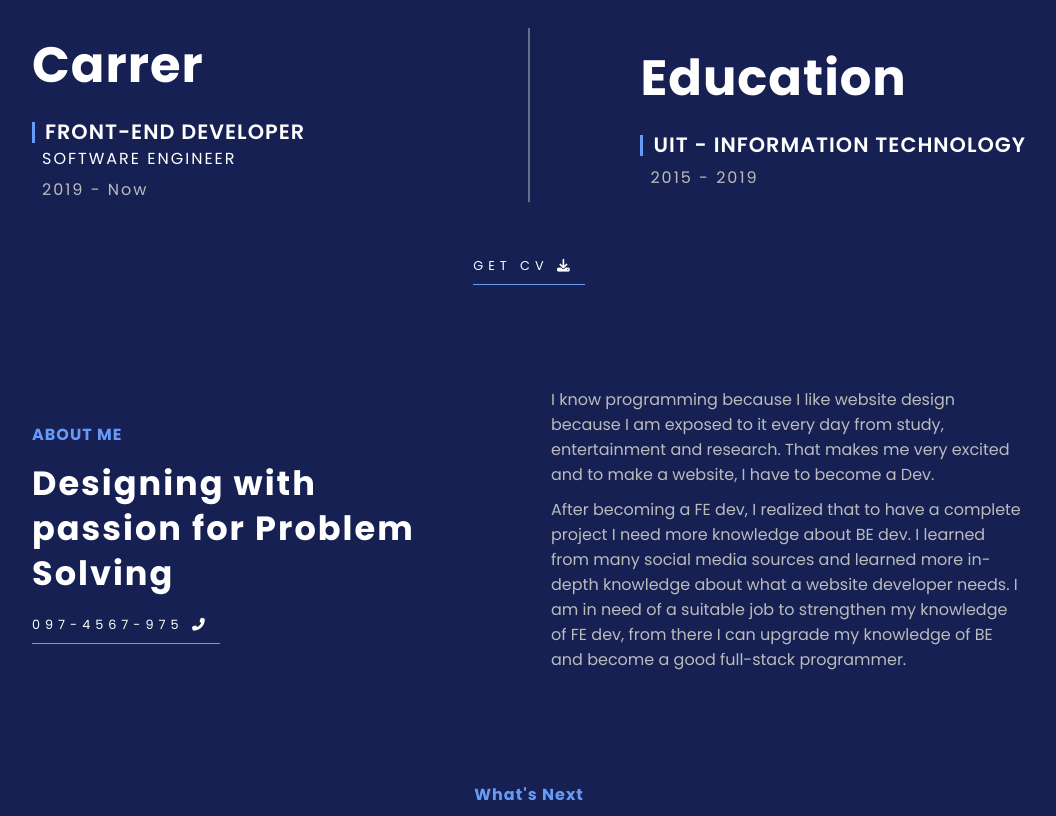
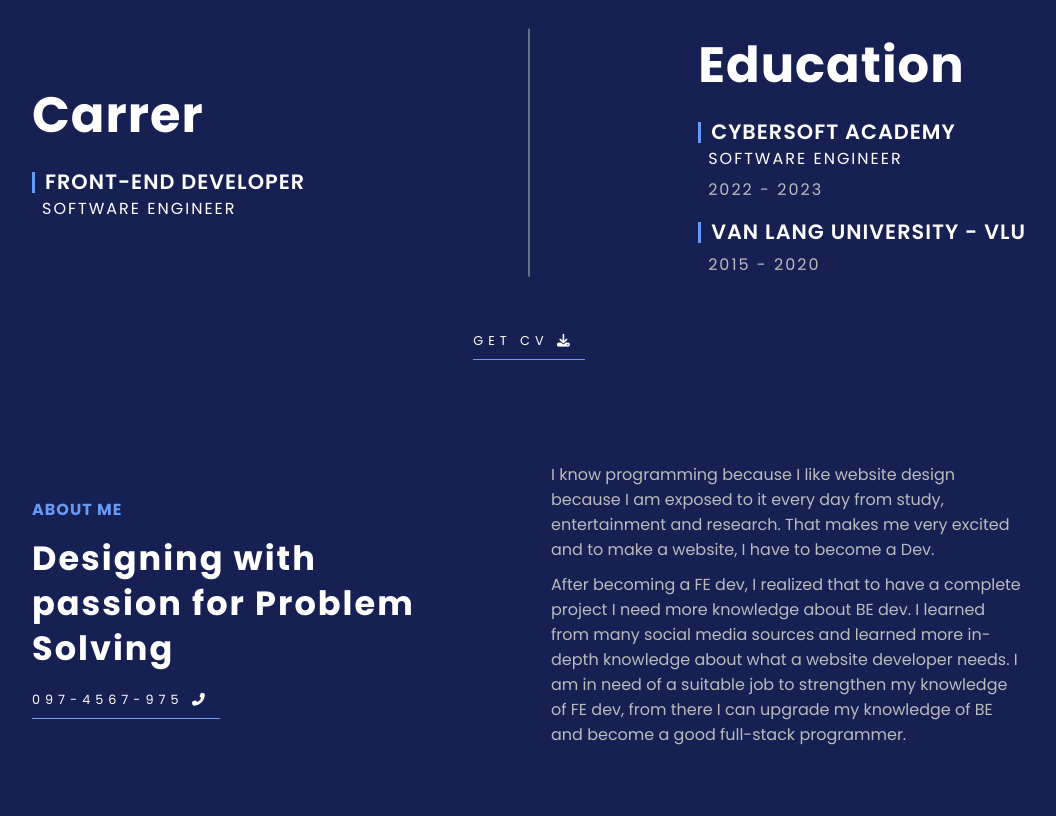
Before and after one commit to nguyennguyenthanh/Portfolio-NTNguyen2023, a React (Create React App) app: page / in a window 1280 px wide. Shown: the part 3300-4116 px from the top of the page, without its empty margins (111-1167 px from the left). Built offline with nearby package versions, Linux system fonts and the light colour scheme.

Commit message:
Fix-Info

```diff
--- a/src/components/Carrer/Carrer.js
+++ b/src/components/Carrer/Carrer.js
@@ -7,16 +7,21 @@ const Carrer = () => {
     {
       title: "Front-end Developer",
       name: 'Software Engineer',
-      year: '2019 - Now'
+      year: ''
     },
   ]
 
 
   const educations = [
     {
-      title: "UIT - Information Technology",
+      title: "CyberSoft Academy",
+      name: 'Software Engineer',
+      year: '2022 - 2023'
+    },
+    {
+      title: "Van Lang University - VLU",
       name: '',
-      year: '2015 - 2019'
+      year: '2015 - 2020'
     },
   ]
 
```
